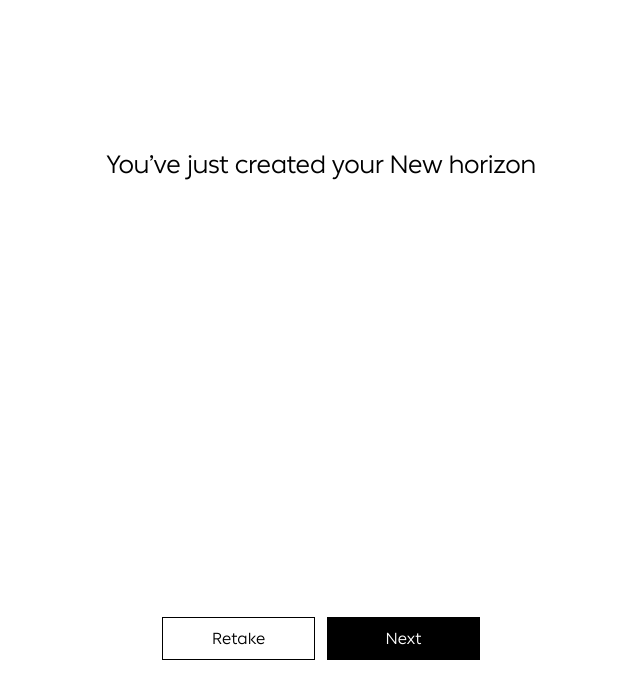
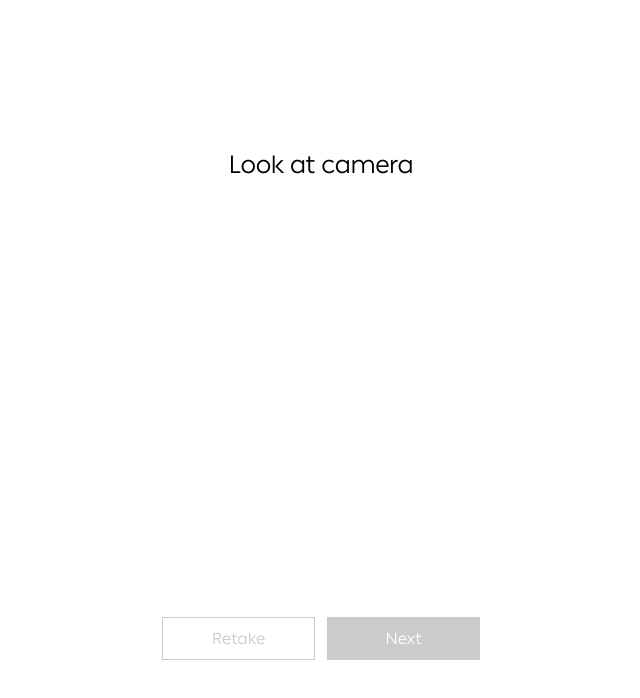
Before and after one commit to sheddyboy/new-horizon, a React (Create React App) app: page /camera in a window 1280 px wide. Shown: the top 698 px of the page, without its empty margins (319-959 px from the left). Built offline with nearby package versions, Linux system fonts and the light colour scheme.

Commit message:
chore: change time to 12 secs

```diff
--- a/src/pages/Camera.tsx
+++ b/src/pages/Camera.tsx
@@ -16,7 +16,7 @@ const Camera = () => {
     const timer = setTimeout(() => {
       setToggle(true);
       setDisabled(false);
-    }, 5000);
+    }, 12000);
 
     return () => {
       clearTimeout(timer);
@@ -49,7 +49,7 @@ const Camera = () => {
     >
       {!cameraToggle && (
         <div className={styles.top}>
-          {!toggle && <h1>Look at camera in front of you</h1>}
+          {!toggle && <h1>Look at camera</h1>}
           {toggle && <h1>You’ve just created your New horizon</h1>}
         </div>
       )}
```
